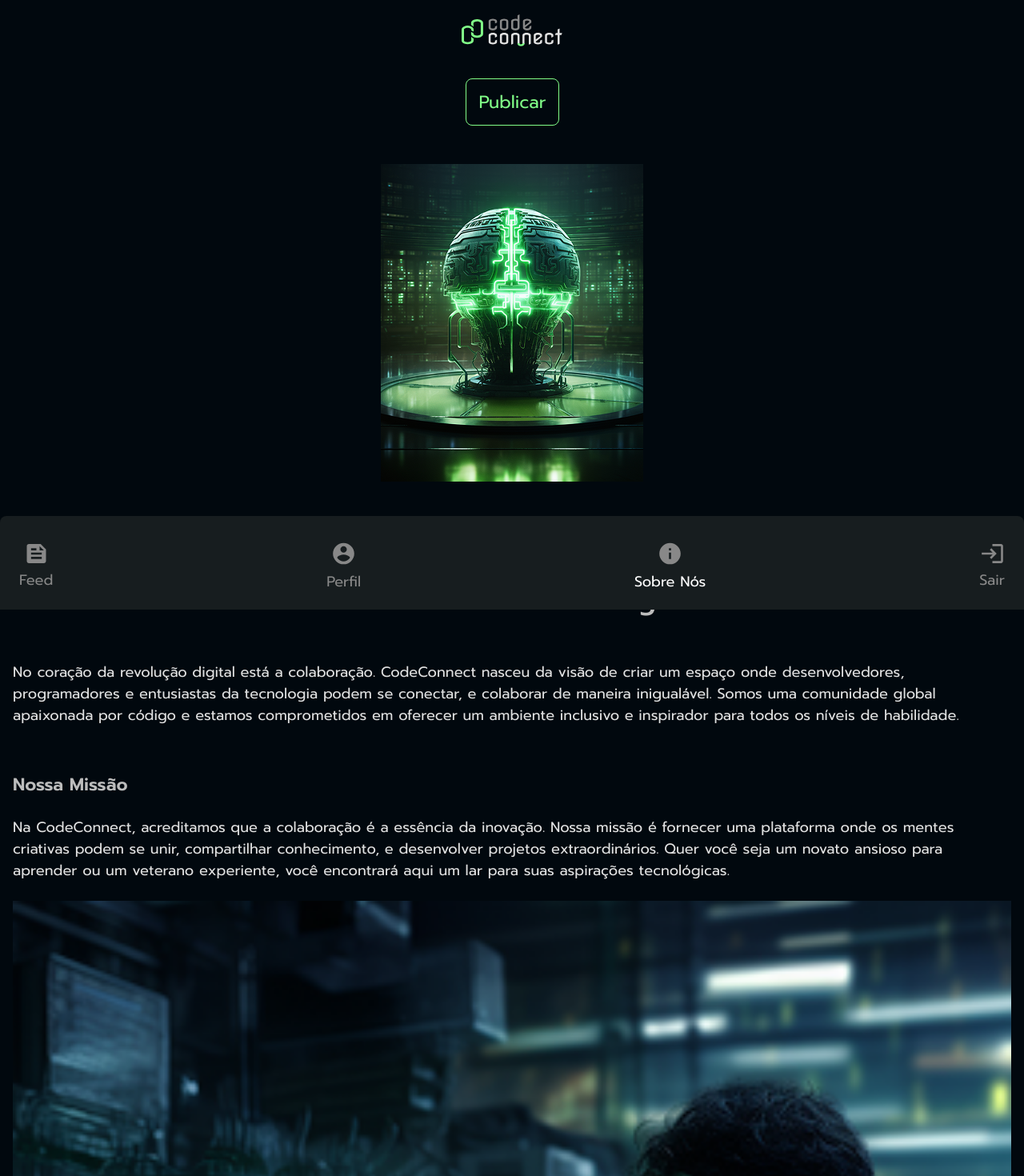
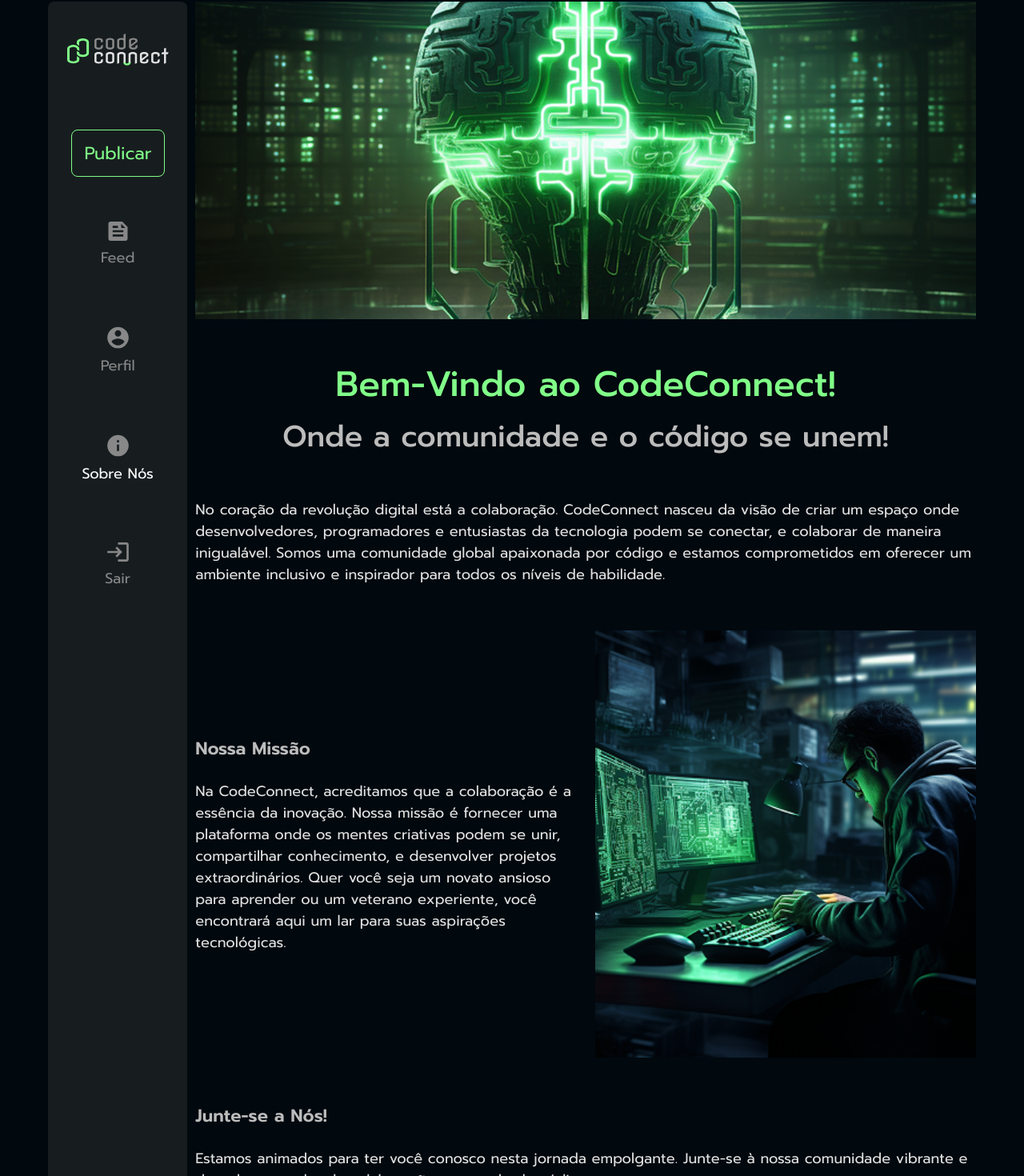
Before and after one commit to HaroldoPinheiro/CodeConnect, a React (Vite) app: page /about-us in a window 1280 px wide. Shown: the part 38-1508 px from the top of the page at 80% size. Built offline with nearby package versions, Linux system fonts and the light colour scheme.

Commit message:
Adiciona responsividade na tela sobre nos

```diff
--- a/src/components/Container/index.jsx
+++ b/src/components/Container/index.jsx
@@ -1,3 +1,7 @@
-export const Container = ({ children, gap }) => {
-  return <div className={`flex flex-col items-center ${gap}`}>{children}</div>;
+export const Container = ({ children, className }) => {
+  return (
+    <div className={`flex flex-col items-center w-full ${className}`}>
+      {children}
+    </div>
+  );
 };
--- a/src/components/NavBar/index.jsx
+++ b/src/components/NavBar/index.jsx
@@ -1,24 +1,45 @@
+import { Button } from "../../components/Button";
+import { Container } from "../../components/Container";
+import { IconAccount } from "../icons/IconAccount";
 import { IconFeed } from "../icons/IconFeed";
-import { NavBarLink } from "../NavBarLink";
-import { IconAccount } from "../icons/IconAccount";
 import { IconInfo } from "../icons/IconInfo";
 import { IconLogin } from "../icons/IconLogin";
+import { LogoCodeConnect } from "../../components/LogoCodeConnect";
+import { NavBarLink } from "../NavBarLink";
 
 export const NavBar = () => {
   return (
-    <nav className="py-[17px] px-4 gap w-full bg-dark-gray rounded-t-lg h-[117px] sticky bottom-0">
-      <ul className="flex items-center justify-between ">
+    <nav
+      className={`py-[17px] px-4 w-screen bg-dark-gray rounded-t-lg h-[117px] sticky bottom-0 md:py-10 md:px-15 md:h-[169px] lg:py-10 lg:px-4 lg:rounded-lg  lg:w-[177px] lg:h-auto lg:static`}
+    >
+      <ul className="flex items-center justify-between lg:flex-col lg:gap-10">
+        <Container className={"hidden gap-20 lg:flex"}>
+          <LogoCodeConnect variant="logoText" />
+          <Button color="green">Publicar</Button>
+        </Container>
         <li>
           <NavBarLink href="/" icon={<IconFeed />} content={"Feed"} />
         </li>
         <li>
-          <NavBarLink href="/profile" icon={<IconAccount />} content={"Perfil"} />
+          <NavBarLink
+            href="/profile"
+            icon={<IconAccount />}
+            content={"Perfil"}
+          />
         </li>
         <li>
-          <NavBarLink href="/about-us" icon={<IconInfo />} content={"Sobre Nós"} />
+          <NavBarLink
+            href="/about-us"
+            icon={<IconInfo />}
+            content={"Sobre Nós"}
+          />
         </li>
         <li>
-          <NavBarLink href="/auth/logout" icon={<IconLogin />} content={"Sair"} />
+          <NavBarLink
+            href="/auth/logout"
+            icon={<IconLogin />}
+            content={"Sair"}
+          />
         </li>
       </ul>
     </nav>
--- a/src/components/main/index.jsx
+++ b/src/components/main/index.jsx
@@ -1,6 +1,10 @@
 export const Main = ({ children }) => {
   return (
-    <main className="flex flex-col items-center py-14 px-4  gap-14">
+    <main
+      className="flex flex-col items-center pt-14 px-4 gap-14
+                    md:pt-10 md:px-15
+                    lg:flex-row-reverse lg:justify-center lg:gap-[10px] lg:items-stretch"
+    >
       {children}
     </main>
   );
--- a/src/pages/AboutUs/index.jsx
+++ b/src/pages/AboutUs/index.jsx
@@ -6,21 +6,32 @@ import { NavBar } from "../../components/NavBar";
 import { Typography } from "../../components/Typography";
 
 export const AboutUs = () => {
+  const cerebroMobile = "src/assets/images/celebro.png";
+  const cerebroTablet = "src/assets/images/celebro-tablet.png";
+  const cerebroDesktop = "src/assets/images/celebro-desktop.png";
+
   return (
     <>
       <Main>
-        <Container gap={"gap-12"}>
-          <Container gap={"gap-10"}>
+        <Container className={"gap-14 lg:w-[995px] lg:pb-20"}>
+          <Container className={"gap-12"}>
+            <Container
+              className={"gap-10 md:flex-row md:justify-between lg:hidden"}
+            >
               <LogoCodeConnect variant="logoText" />
               <Button color="green">Publicar</Button>
             </Container>
+            <picture>
+              <source media="(max-width: 640px)" srcSet={cerebroMobile} />
+              <source media="(max-width: 1024px)" srcSet={cerebroTablet} />
               <img
-            src="src/assets/images/celebro.png"
+                src={cerebroDesktop}
                 alt="Imagem de um celerbro mecanico iluminado na cor verde"
-            className="w-full"
+                className="w-full h-[397px] object-cover"
               />
+            </picture>
           </Container>
-        <Container gap={"gap-4"}>
+          <Container className={"gap-4"}>
             <Typography variant="h1" color="green">
               Bem-Vindo ao CodeConnect!
             </Typography>
@@ -29,32 +40,34 @@ export const AboutUs = () => {
             </Typography>
           </Container>
           <Typography variant="p" color="white">
-          No coração da revolução digital está a colaboração. CodeConnect nasceu
-          da visão de criar um espaço onde desenvolvedores, programadores e
-          entusiastas da tecnologia podem se conectar, e colaborar de maneira
-          inigualável. Somos uma comunidade global apaixonada por código e
-          estamos comprometidos em oferecer um ambiente inclusivo e inspirador
-          para todos os níveis de habilidade.
+            No coração da revolução digital está a colaboração. CodeConnect
+            nasceu da visão de criar um espaço onde desenvolvedores,
+            programadores e entusiastas da tecnologia podem se conectar, e
+            colaborar de maneira inigualável. Somos uma comunidade global
+            apaixonada por código e estamos comprometidos em oferecer um
+            ambiente inclusivo e inspirador para todos os níveis de habilidade.
           </Typography>
-        <Container gap={"gap-6"}>
+          <Container className={"gap-6 md:flex-row"}>
+            <Container className={"gap-6"}>
               <Typography variant="h3" color="gray">
                 Nossa Missão
               </Typography>
               <Typography variant="p" color="white">
                 Na CodeConnect, acreditamos que a colaboração é a essência da
                 inovação. Nossa missão é fornecer uma plataforma onde os mentes
-            criativas podem se unir, compartilhar conhecimento, e desenvolver
-            projetos extraordinários. Quer você seja um novato ansioso para
-            aprender ou um veterano experiente, você encontrará aqui um lar para
-            suas aspirações tecnológicas.
+                criativas podem se unir, compartilhar conhecimento, e
+                desenvolver projetos extraordinários. Quer você seja um novato
+                ansioso para aprender ou um veterano experiente, você encontrará
+                aqui um lar para suas aspirações tecnológicas.
               </Typography>
+            </Container>
             <img
               src="src/assets/images/homem-computador.png"
               alt="Imagem de um homem usando um computador"
-            className="w-full"
+              className="w-full "
             />
           </Container>
-        <Container gap={"gap-6"}>
+          <Container className={"gap-6"}>
             <Typography variant="h3" color="gray">
               Junte-se a Nós!
             </Typography>
@@ -64,15 +77,16 @@ export const AboutUs = () => {
               colaboração no mundo do código.
             </Typography>
           </Container>
-        <Container gap={"gap-4"}>
+          <Container className={"gap-4 md:flex-row"}>
             <LogoCodeConnect variant="logo" />
             <Typography variant="h3" color="mediumGray">
               Juntos, vamos transformar ideias em inovações e moldar o futuro
               digital.
             </Typography>
           </Container>
+        </Container>
+        <NavBar />
       </Main>
-      <NavBar />
     </>
   );
 };
```
Also changed, not shown: src/assets/images/celebro-desktop.png (added), src/assets/images/celebro-tablet.png (added). Lines whose indentation alone changed are shown as unchanged.
